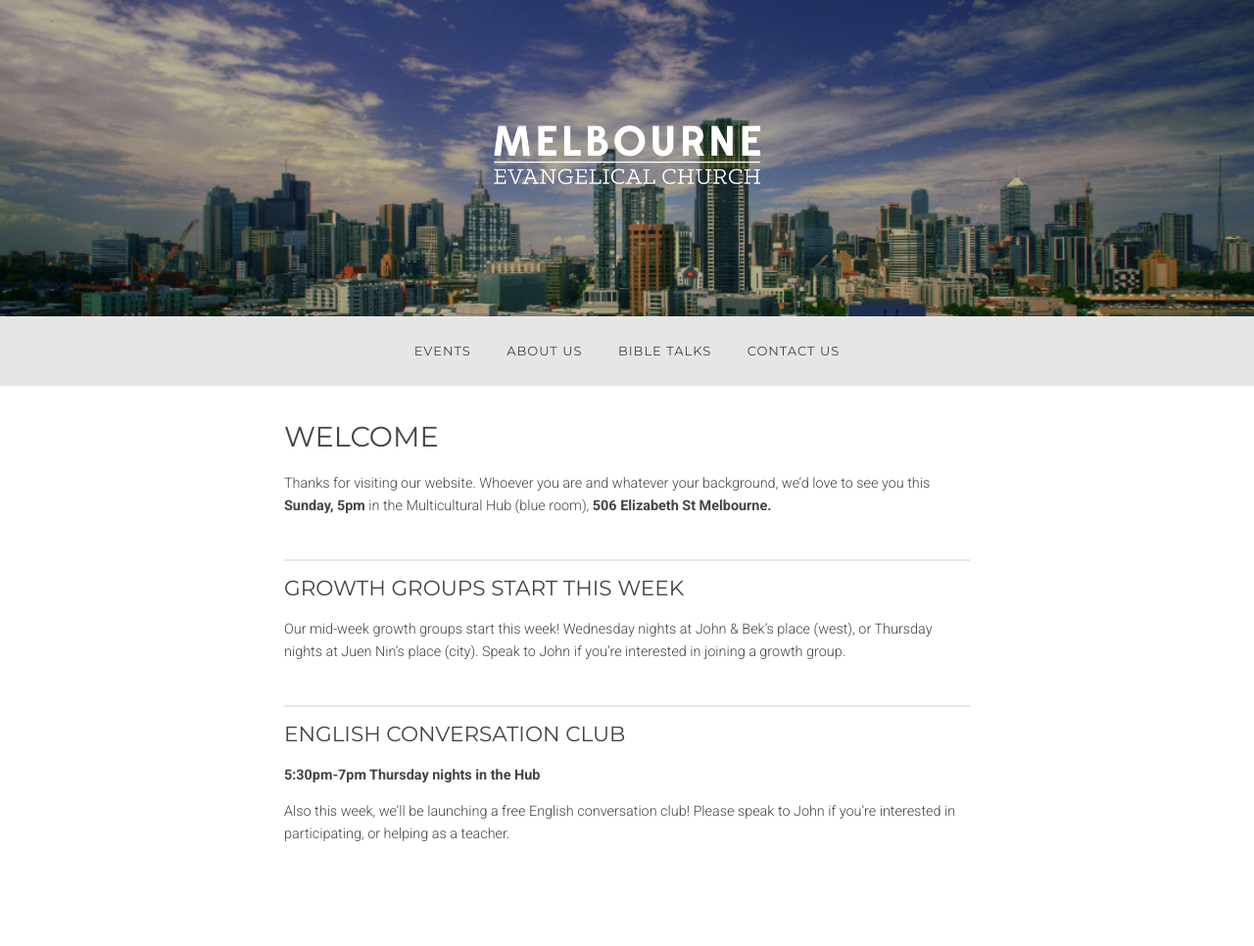
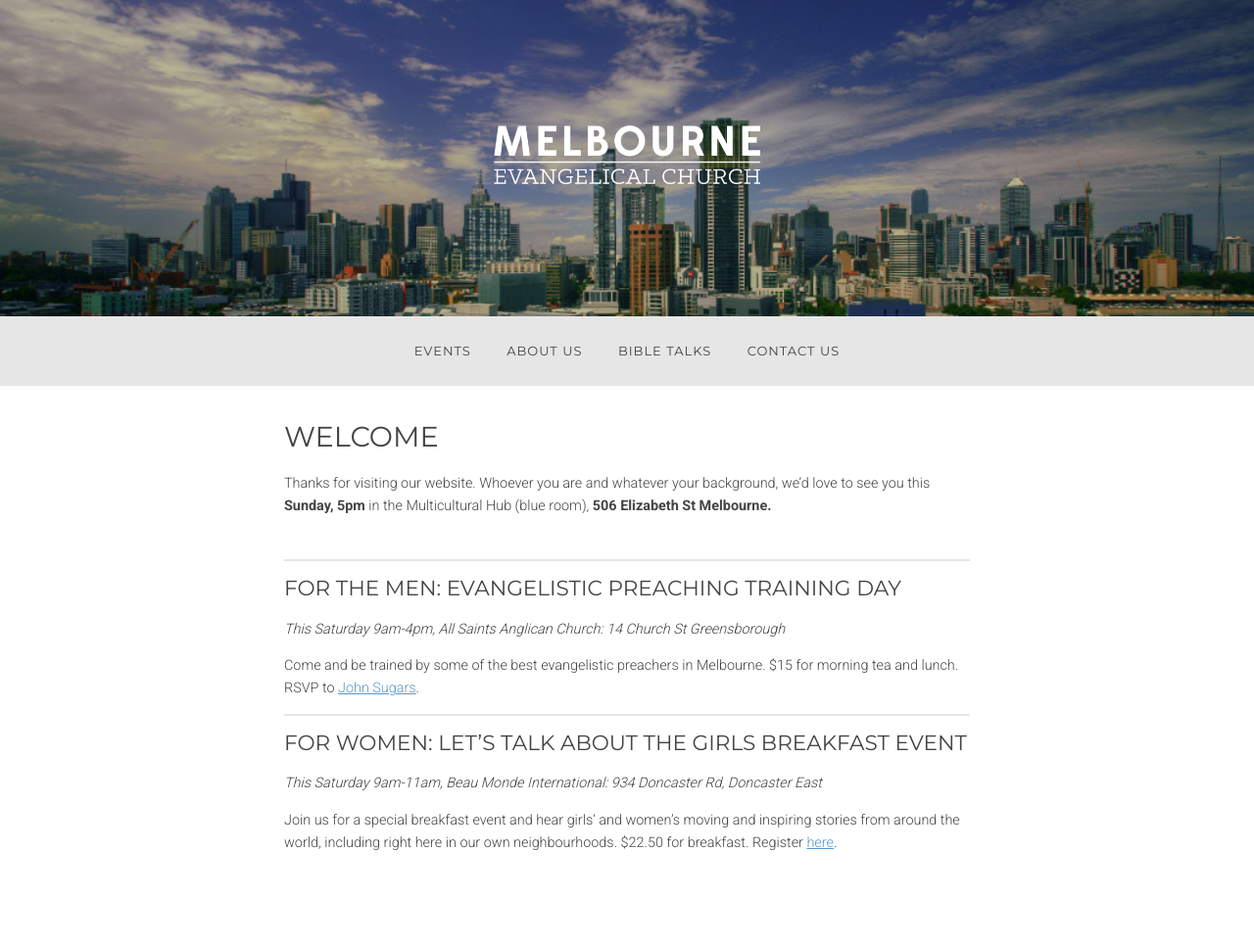
Before and after one commit to allanhortle/melbourneevangelicalchurch.com.au, a Jekyll site: the page built from index.markdown, in a window 1280 px wide. Shown: the whole page at 98% size. Built offline with Jekyll 4.4.1, drawn with Linux system fonts in a browser that asks for light colours; Markdown is read by kramdown in place of the engine named in the settings.

Commit message:
sunday updates on monday morning

```diff
--- a/index.markdown
+++ b/index.markdown
@@ -10,21 +10,18 @@ Thanks for visiting our website. Whoever you are and whatever your background, w
 
 ---
 
-## Growth Groups start this week
+## For the men: Evangelistic Preaching Training Day
+_This Saturday 9am-4pm, All Saints Anglican Church: 14 Church St Greensborough_
 
-Our mid-week growth groups start this week!
-Wednesday nights at John & Bek’s place (west),
-or Thursday nights at Juen Nin’s place (city).
-Speak to John if you’re interested in joining a growth group.
-
-<div class="row2"></div>
+Come and be trained by some of the best evangelistic preachers in Melbourne.
+$15 for morning tea and lunch. RSVP to [John Sugars](jwsugars@gmail.com).
 
 ---
 
+## For women: Let’s Talk About the Girls Breakfast Event
+_This Saturday 9am-11am, Beau Monde International: 934 Doncaster Rd, Doncaster East_
 
-## English Conversation Club
-__5:30pm-7pm Thursday nights in the Hub__
+Join us for a special breakfast event and hear girls’ and women’s moving and inspiring stories from around the world, including right here in our own neighbourhoods. $22.50 for breakfast. Register [here](eventbrite.com.au/e/lets-talk-about-the-girls-womens-breakfast-event-tickets-15194741882).
 
-Also this week, we’ll be launching a free English conversation club! Please speak to John if you’re interested in participating, or helping as a teacher.
 
 [John]: mailto:john.david.hudson@gmail.com
```
Also changed, not shown: 1 other file.
